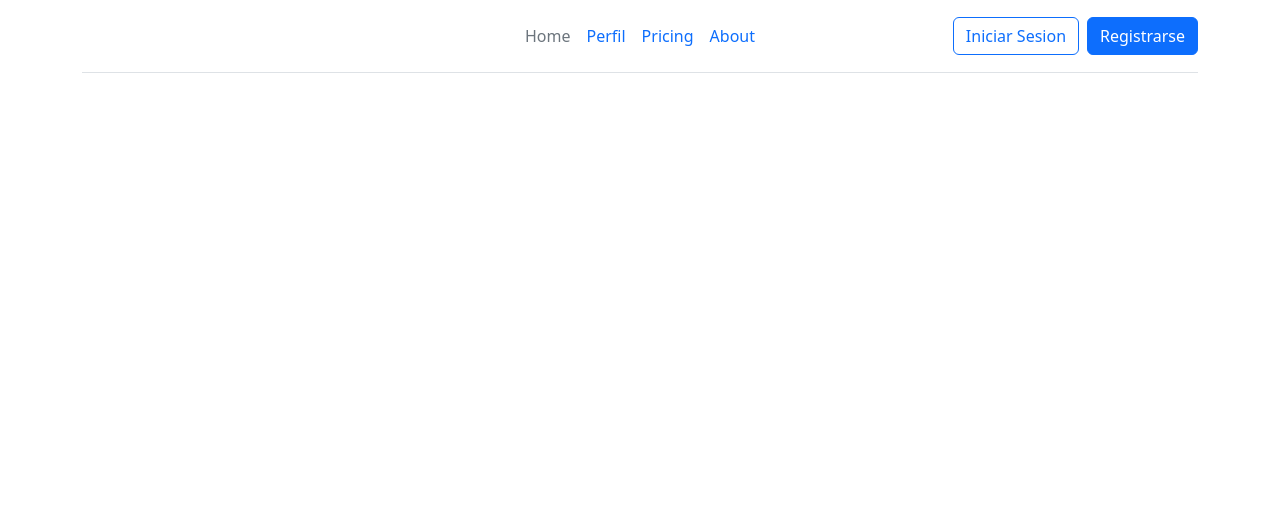
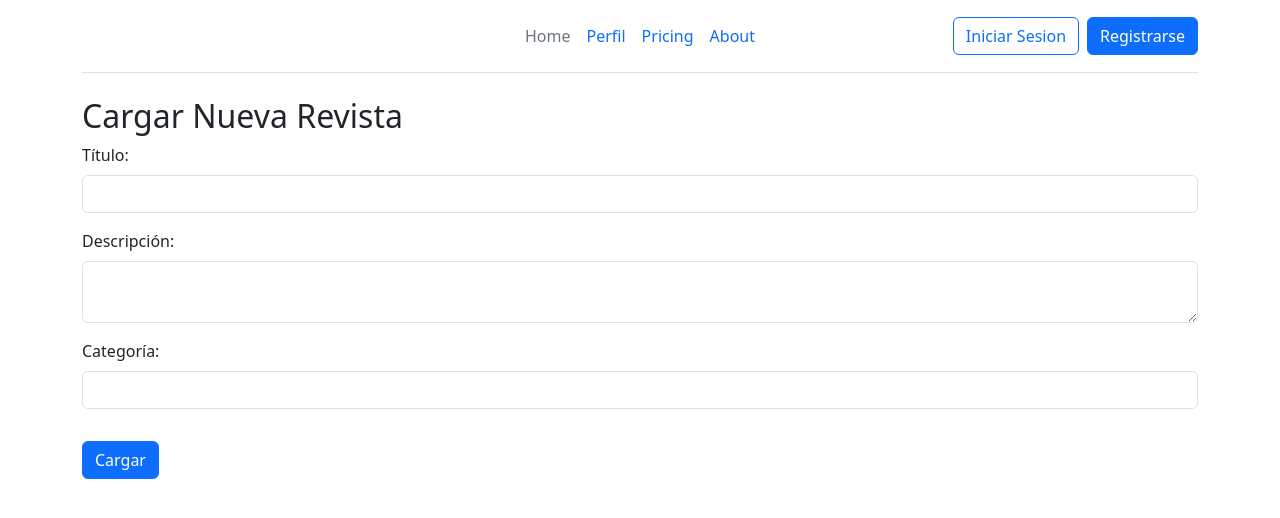
Before and after one commit to HersonAJ/Proyecto2IPC2, an Angular app in the folder Frontend/Proyecto2/: page /crear-revista in a window 1280 px wide. Before the commit this address led to /. Shown: the top 518 px of the page. Built offline with nearby package versions, Linux system fonts and the light colour scheme.

Commit message:
elementos para crear una revista

```diff
--- a/Frontend/Proyecto2/src/app/Services/auth.service.ts
+++ b/Frontend/Proyecto2/src/app/Services/auth.service.ts
@@ -28,9 +28,9 @@ export class AuthService {
     const token = localStorage.getItem('jwtToken');
     if (token) {
       const decodedToken: any = jwtDecode(token);
-      console.log('Decoded token:', decodedToken); // Agrega este log
+      console.log('Decoded token:', decodedToken); // Agregue este log
       this.tipoUsuario = decodedToken.tipoUsuario || null;
-      console.log('Tipo de usuario:', this.tipoUsuario); // Agrega este log
+      console.log('Tipo de usuario:', this.tipoUsuario); // Agregue este log
       this.idUsuario = decodedToken.idUsuario || null;
       console.log('Id Usuario:', this.idUsuario );
     }
--- a/Frontend/Proyecto2/src/app/app.routes.ts
+++ b/Frontend/Proyecto2/src/app/app.routes.ts
@@ -6,7 +6,7 @@ import { provideRouter, RouterModule } from '@angular/router'; //agregue esto pa
 import { importProvidersFrom } from '@angular/core';
 import { PerfilComponent } from './perfil/perfil.component';
 import { MisPublicacionesComponent } from './mis-publicaciones/mis-publicaciones.component';
-//import { CrearRevistaComponent } from './crear-revista/crear-revista.component';
+import { CrearRevistaComponent } from './crear-revista/crear-revista.component';
 //import { RevistaComponent } from './revista/revista.component';
 //import { CargarEdicionComponent } from './cargar-edicion/cargar-edicion.component';
 //import { VerArchivoComponent } from './ver-archivo/ver-archivo.component';
@@ -21,7 +21,7 @@ export const routes: Routes = [
   { path: '', component: HomepageComponent},
   { path: 'perfil', component: PerfilComponent},
   { path: 'misPublicaciones', component: MisPublicacionesComponent},
-  //{ path: 'crear-revista', component: CrearRevistaComponent},
+  { path: 'crear-revista', component: CrearRevistaComponent},
   //{ path: 'revista/:idRevista', component: RevistaComponent},
   //{ path: 'cargar-edicion/:idRevista', component: CargarEdicionComponent},
   //{ path: 'ver-archivo/:idRevista/:idEdicion', component: VerArchivoComponent},
--- /dev/null
+++ b/Frontend/Proyecto2/src/app/crear-revista/crear-revista.component.html
@@ -0,0 +1,18 @@
+<div class="container my-4">
+    <h2 class="mt-4">Cargar Nueva Revista</h2>
+    <form [formGroup]="revistaForm" (ngSubmit)="onSubmit()">
+        <div class="mb-3">
+            <label for="titulo" class="form-label">Título:</label>
+            <input type="text" formControlName="titulo" id="titulo" class="form-control" required>
+        </div>
+        <div class="mb-3">
+            <label for="descripcion" class="form-label">Descripción:</label>
+            <textarea formControlName="descripcion" id="descripcion" class="form-control" required></textarea>
+        </div>
+        <div class="mb-3">
+            <label for="categoria" class="form-label">Categoría:</label>
+            <input type="text" formControlName="categoria" id="categoria" class="form-control" required>
+        </div>
+        <button type="submit" class="btn btn-primary mt-3">Cargar</button>
+    </form>
+</div>
--- /dev/null
+++ b/Frontend/Proyecto2/src/app/crear-revista/crear-revista.component.ts
@@ -0,0 +1,58 @@
+import { Component, OnInit } from '@angular/core';
+import { FormBuilder, FormGroup, Validators, ReactiveFormsModule } from '@angular/forms';
+import { CommonModule } from '@angular/common';
+import { HttpClientModule } from '@angular/common/http';
+import { RevistaService } from '../Services/revista.service';
+import { AuthService } from '../Services/auth.service';
+import { Router } from '@angular/router';
+
+@Component({
+  selector: 'app-crear-revista',
+  standalone: true,
+  imports: [CommonModule, ReactiveFormsModule, HttpClientModule],
+  templateUrl: './crear-revista.component.html'
+})
+export class CrearRevistaComponent implements OnInit {
+  revistaForm: FormGroup;
+  idUsuario: number | null = null;
+
+  constructor(
+    private fb: FormBuilder,
+    private revistaService: RevistaService,
+    private authService: AuthService, // Utiliza AuthService
+    private router: Router
+  ) {
+    this.revistaForm = this.fb.group({
+      titulo: ['', Validators.required],
+      descripcion: ['', Validators.required],
+      categoria: ['', Validators.required]
+    });
+  }
+
+  ngOnInit() {
+    this.idUsuario = this.authService.getIdUsuario(); // Obtener el idUsuario desde AuthService
+    if (this.idUsuario === null) {
+      console.error('Error: No se pudo obtener el idUsuario');
+    }
+  }
+
+  onSubmit() {
+    if (this.revistaForm.valid && this.idUsuario !== null) {
+      const revistaData = {
+        ...this.revistaForm.value,
+        idUsuario: this.idUsuario
+      };
+      console.log('Revista Data:', JSON.stringify(revistaData)); // Verificar el JSON antes de enviar
+      this.revistaService.crearRevista(revistaData).subscribe(response => {
+        console.log('Revista creada exitosamente', response);
+        alert('Revista creada exitosamente');
+        this.router.navigate(['misPublicaciones']);
+      }, error => {
+        console.error('Error al crear la revista', error);
+        alert('Error al crear la revista');
+      });
+    } else {
+      console.error('Formulario inválido o idUsuario no disponible');
+    }
+  }
+}
```
Also changed, not shown: Frontend/Proyecto2/src/app/crear-revista/crear-revista.component.css (added), 1 other file (tests, documents, lock files or other folders).
